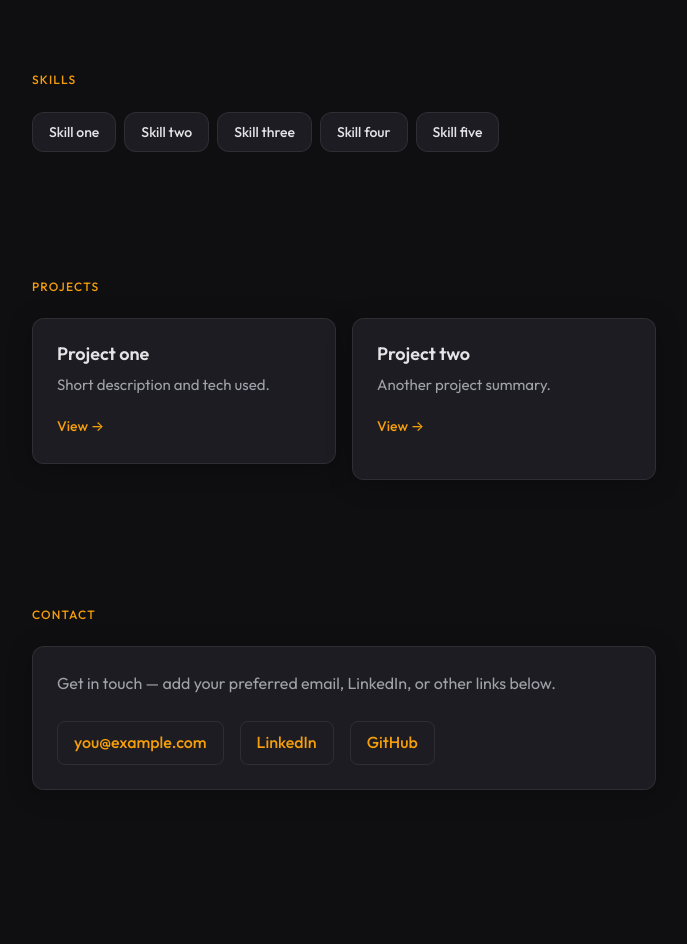
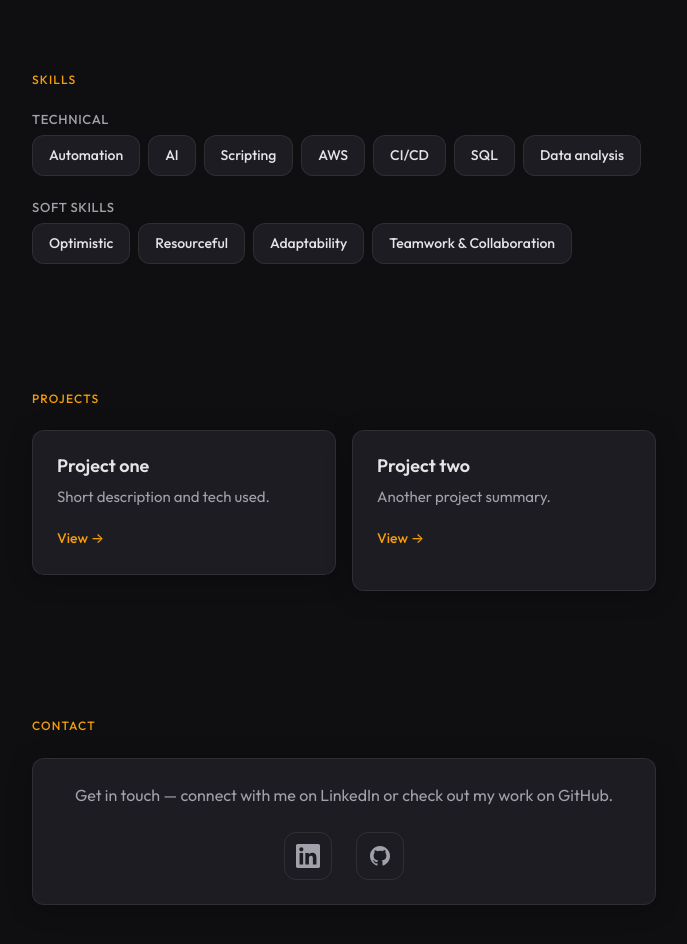
Before and after one commit to RotemGonen/My-Portfolio, a React (Vite) app: page / in a window 1280 px wide. Shown: the part 1460-2404 px from the top of the page, without its empty margins (296-983 px from the left). Before the commit the page ends 2314 px from the top, so only its background shows below. Built offline with nearby package versions, Linux system fonts and the light colour scheme.

Commit message:
Add fade-in animation to components and implement profile image

```diff
--- a/src/components/About.jsx
+++ b/src/components/About.jsx
@@ -1,10 +1,13 @@
 import Section from './Section';
+import { useFadeIn } from '../hooks/useFadeIn';
 import './About.css';
 
 export default function About() {
+  const [cardRef, isVisible] = useFadeIn();
+
   return (
     <Section id="about" title="About">
-      <div className="card about-card">
+      <div ref={cardRef} className={`card about-card ${isVisible ? 'fade-in' : ''}`}>
         <p>
           Add a short bio here. Who you are, what you do, and what you care about.
           Edit <code>src/components/About.jsx</code> to update this section.
--- a/src/components/Contact.css
+++ b/src/components/Contact.css
@@ -1,25 +1,31 @@
+.contact-card {
+  text-align: center;
+}
+
 .contact-intro {
   margin-bottom: var(--space-lg);
 }
 
-.contact-links {
+.contact-icons {
   display: flex;
-  flex-wrap: wrap;
-  gap: var(--space-md);
+  justify-content: center;
+  gap: var(--space-lg);
 }
 
-.contact-link {
+.contact-icon-link {
   display: inline-flex;
   align-items: center;
-  min-height: 44px;
-  padding: 0 var(--space-md);
-  font-weight: 500;
-  border-radius: var(--radius-sm);
+  justify-content: center;
+  width: 48px;
+  height: 48px;
+  color: var(--color-text-muted);
+  border-radius: var(--radius-md);
   border: 1px solid var(--color-border);
-  transition: border-color 0.2s, color 0.2s;
+  transition: border-color 0.2s, color 0.2s, transform 0.15s;
 }
 
-.contact-link:hover {
+.contact-icon-link:hover {
   border-color: var(--color-accent);
   color: var(--color-accent);
+  transform: translateY(-2px);
 }
--- a/src/components/Contact.jsx
+++ b/src/components/Contact.jsx
@@ -1,22 +1,34 @@
 import Section from './Section';
+import { useFadeIn } from '../hooks/useFadeIn';
 import './Contact.css';
 
+const LinkedInIcon = () => (
+  <svg width="24" height="24" viewBox="0 0 24 24" fill="currentColor" xmlns="http://www.w3.org/2000/svg">
+    <path d="M20.447 20.452h-3.554v-5.569c0-1.328-.027-3.037-1.852-3.037-1.853 0-2.136 1.445-2.136 2.939v5.667H9.351V9h3.414v1.561h.046c.477-.9 1.637-1.85 3.37-1.85 3.601 0 4.267 2.37 4.267 5.455v6.286zM5.337 7.433c-1.144 0-2.063-.926-2.063-2.065 0-1.138.92-2.063 2.063-2.063 1.14 0 2.064.925 2.064 2.063 0 1.139-.925 2.065-2.064 2.065zm1.782 13.019H3.555V9h3.564v11.452zM22.225 0H1.771C.792 0 0 .774 0 1.729v20.542C0 23.227.792 24 1.771 24h20.451C23.2 24 24 23.227 24 22.271V1.729C24 .774 23.2 0 22.222 0h.003z"/>
+  </svg>
+);
+
+const GitHubIcon = () => (
+  <svg width="24" height="24" viewBox="0 0 24 24" fill="currentColor" xmlns="http://www.w3.org/2000/svg">
+    <path fillRule="evenodd" clipRule="evenodd" d="M12 2C6.477 2 2 6.477 2 12c0 4.42 2.865 8.17 6.839 9.49.5.092.682-.217.682-.482 0-.237-.008-.866-.013-1.7-2.782.603-3.369-1.34-3.369-1.34-.454-1.156-1.11-1.463-1.11-1.463-.908-.62.069-.608.069-.608 1.003.07 1.531 1.03 1.531 1.03.892 1.529 2.341 1.087 2.91.831.092-.646.35-1.086.636-1.336-2.22-.253-4.555-1.11-4.555-4.943 0-1.091.39-1.984 1.029-2.683-.103-.253-.446-1.27.098-2.647 0 0 .84-.269 2.75 1.025A9.578 9.578 0 0112 6.836c.85.004 1.705.114 2.504.336 1.909-1.294 2.747-1.025 2.747-1.025.546 1.377.203 2.394.1 2.647.64.699 1.028 1.592 1.028 2.683 0 3.842-2.339 4.687-4.566 4.935.359.309.678.919.678 1.852 0 1.336-.012 2.415-.012 2.743 0 .267.18.578.688.48C19.138 20.167 22 16.418 22 12c0-5.523-4.477-10-10-10z"/>
+  </svg>
+);
+
 export default function Contact() {
+  const [cardRef, isVisible] = useFadeIn();
+
   return (
     <Section id="contact" title="Contact">
-      <div className="card contact-card">
+      <div ref={cardRef} className={`card contact-card ${isVisible ? 'fade-in' : ''}`}>
         <p className="contact-intro">
-          Get in touch — add your preferred email, LinkedIn, or other links below.
+          Get in touch — connect with me on LinkedIn or check out my work on GitHub.
         </p>
-        <div className="contact-links">
-          <a href="mailto:you@example.com" className="contact-link">
-            you@example.com
+        <div className="contact-icons">
+          <a href="https://www.linkedin.com/in/rotem-gonen-39267b231/" className="contact-icon-link" target="_blank" rel="noopener noreferrer" aria-label="LinkedIn">
+            <LinkedInIcon />
           </a>
-          <a href="#" className="contact-link" target="_blank" rel="noopener noreferrer">
-            LinkedIn
-          </a>
-          <a href="#" className="contact-link" target="_blank" rel="noopener noreferrer">
-            GitHub
+          <a href="https://github.com/RotemGonen" className="contact-icon-link" target="_blank" rel="noopener noreferrer" aria-label="GitHub">
+            <GitHubIcon />
           </a>
         </div>
       </div>
--- a/src/components/Experience.jsx
+++ b/src/components/Experience.jsx
@@ -1,4 +1,5 @@
 import Section from './Section';
+import { useFadeIn } from '../hooks/useFadeIn';
 import './Experience.css';
 
 const PLACEHOLDER_ITEMS = [
@@ -6,19 +7,27 @@
   { role: 'Previous role', company: 'Previous company', period: 'YYYY – YYYY', description: 'Another role summary.' },
 ];
 
+function ExperienceCard({ item, index }) {
+  const [cardRef, isVisible] = useFadeIn({ rootMargin: '0px 0px -30px 0px' });
+
+  return (
+    <div ref={cardRef} className={`card experience-card ${isVisible ? 'fade-in' : ''}`}>
+      <div className="experience-card-header">
+        <h3 className="experience-role">{item.role}</h3>
+        <span className="experience-period">{item.period}</span>
+      </div>
+      <p className="experience-company">{item.company}</p>
+      <p className="experience-desc">{item.description}</p>
+    </div>
+  );
+}
+
 export default function Experience() {
   return (
     <Section id="experience" title="Experience">
       <div className="experience-list">
         {PLACEHOLDER_ITEMS.map((item, i) => (
-          <div key={i} className="card experience-card">
-            <div className="experience-card-header">
-              <h3 className="experience-role">{item.role}</h3>
-              <span className="experience-period">{item.period}</span>
-            </div>
-            <p className="experience-company">{item.company}</p>
-            <p className="experience-desc">{item.description}</p>
-          </div>
+          <ExperienceCard key={i} item={item} index={i} />
         ))}
       </div>
     </Section>
--- a/src/components/Hero.css
+++ b/src/components/Hero.css
@@ -5,7 +5,17 @@
   display: flex;
   flex-direction: column;
   justify-content: center;
+  align-items: center;
   text-align: center;
+}
+
+.hero-photo {
+  width: 120px;
+  height: 120px;
+  border-radius: 50%;
+  object-fit: cover;
+  margin-bottom: var(--space-lg);
+  border: 3px solid var(--color-border);
 }
 
 .hero-badge {
--- a/src/components/Hero.jsx
+++ b/src/components/Hero.jsx
@@ -3,9 +3,13 @@
 export default function Hero() {
   return (
     <section id="hero" className="hero">
-      <p className="hero-badge">Dashboard CV</p>
+      <img
+        src="/profile.png"
+        alt="Rotem Gonen"
+        className="hero-photo"
+      />
       <h1 className="hero-title">
-        Your name
+        Rotem Gonen
       </h1>
       <p className="hero-subtitle">
         Role or tagline — edit this in <code>src/components/Hero.jsx</code>
--- a/src/components/Projects.jsx
+++ b/src/components/Projects.jsx
@@ -1,4 +1,5 @@
 import Section from './Section';
+import { useFadeIn } from '../hooks/useFadeIn';
 import './Projects.css';
 
 const PLACEHOLDER_PROJECTS = [
@@ -6,18 +7,26 @@
   { title: 'Project two', description: 'Another project summary.', link: '#', linkLabel: 'View' },
 ];
 
+function ProjectCard({ project, index }) {
+  const [cardRef, isVisible] = useFadeIn({ rootMargin: '0px 0px -30px 0px' });
+
+  return (
+    <div ref={cardRef} className={`card project-card ${isVisible ? 'fade-in' : ''}`}>
+      <h3 className="project-title">{project.title}</h3>
+      <p className="project-desc">{project.description}</p>
+      <a href={project.link} className="project-link">
+        {project.linkLabel} →
+      </a>
+    </div>
+  );
+}
+
 export default function Projects() {
   return (
     <Section id="projects" title="Projects">
       <div className="projects-grid">
         {PLACEHOLDER_PROJECTS.map((project, i) => (
-          <div key={i} className="card project-card">
-            <h3 className="project-title">{project.title}</h3>
-            <p className="project-desc">{project.description}</p>
-            <a href={project.link} className="project-link">
-              {project.linkLabel} →
-            </a>
-          </div>
+          <ProjectCard key={i} project={project} index={i} />
         ))}
       </div>
     </Section>
--- a/src/components/Skills.css
+++ b/src/components/Skills.css
@@ -1,3 +1,28 @@
+.skills-group {
+  margin-bottom: var(--space-lg);
+  opacity: 0;
+  transform: translateY(20px);
+  transition: opacity 0.6s ease-out, transform 0.6s ease-out;
+}
+
+.skills-group.fade-in {
+  opacity: 1;
+  transform: translateY(0);
+}
+
+.skills-group:last-child {
+  margin-bottom: 0;
+}
+
+.skills-group-title {
+  font-size: 0.8125rem;
+  font-weight: 500;
+  color: var(--color-text-muted);
+  margin-bottom: var(--space-sm);
+  text-transform: uppercase;
+  letter-spacing: 0.05em;
+}
+
 .skills-wrap {
   display: flex;
   flex-wrap: wrap;
--- a/src/components/Skills.jsx
+++ b/src/components/Skills.jsx
@@ -1,24 +1,46 @@
 import Section from './Section';
+import { useFadeIn } from '../hooks/useFadeIn';
 import './Skills.css';
 
-const PLACEHOLDER_SKILLS = [
-  'Skill one',
-  'Skill two',
-  'Skill three',
-  'Skill four',
-  'Skill five',
+const TECHNICAL_SKILLS = [
+  'Automation',
+  'AI',
+  'Scripting',
+  'AWS',
+  'CI/CD',
+  'SQL',
+  'Data analysis',
 ];
 
-export default function Skills() {
+const SOFT_SKILLS = [
+  'Optimistic',
+  'Resourceful',
+  'Adaptability',
+  'Teamwork & Collaboration',
+];
+
+function SkillsGroup({ title, skills }) {
+  const [groupRef, isVisible] = useFadeIn({ rootMargin: '0px 0px -30px 0px' });
+
   return (
-    <Section id="skills" title="Skills">
+    <div ref={groupRef} className={`skills-group ${isVisible ? 'fade-in' : ''}`}>
+      <h3 className="skills-group-title">{title}</h3>
       <div className="skills-wrap">
-        {PLACEHOLDER_SKILLS.map((skill, i) => (
+        {skills.map((skill, i) => (
           <span key={i} className="skill-tag">
             {skill}
           </span>
         ))}
       </div>
+    </div>
+  );
+}
+
+export default function Skills() {
+  return (
+    <Section id="skills" title="Skills">
+      <SkillsGroup title="Technical" skills={TECHNICAL_SKILLS} />
+      <SkillsGroup title="Soft skills" skills={SOFT_SKILLS} />
     </Section>
   );
 }
--- /dev/null
+++ b/src/hooks/useFadeIn.js
@@ -0,0 +1,39 @@
+import { useEffect, useRef, useState } from 'react';
+
+export function useFadeIn(options = {}) {
+  const [isVisible, setIsVisible] = useState(false);
+  const elementRef = useRef(null);
+
+  useEffect(() => {
+    const element = elementRef.current;
+    if (!element) return;
+
+    const observer = new IntersectionObserver(
+      ([entry]) => {
+        if (entry.isIntersecting) {
+          setIsVisible(true);
+          // Optionally disconnect after first appearance for performance
+          if (options.once !== false) {
+            observer.unobserve(element);
+          }
+        } else if (!options.once) {
+          setIsVisible(false);
+        }
+      },
+      {
+        threshold: options.threshold || 0.1,
+        rootMargin: options.rootMargin || '0px 0px -50px 0px',
+      }
+    );
+
+    observer.observe(element);
+
+    return () => {
+      if (element) {
+        observer.unobserve(element);
+      }
+    };
+  }, [options.threshold, options.rootMargin, options.once]);
+
+  return [elementRef, isVisible];
+}
--- a/src/index.css
+++ b/src/index.css
@@ -106,6 +106,14 @@
   padding: var(--space-lg);
   margin-bottom: var(--space-md);
   box-shadow: var(--shadow-card);
+  opacity: 0;
+  transform: translateY(20px);
+  transition: opacity 0.6s ease-out, transform 0.6s ease-out;
+}
+
+.card.fade-in {
+  opacity: 1;
+  transform: translateY(0);
 }
 
 .card:last-child {
```
Also changed, not shown: public/profile.png (added).
